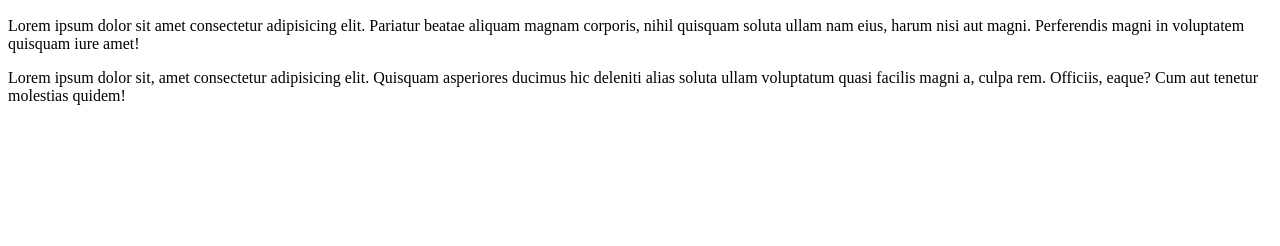
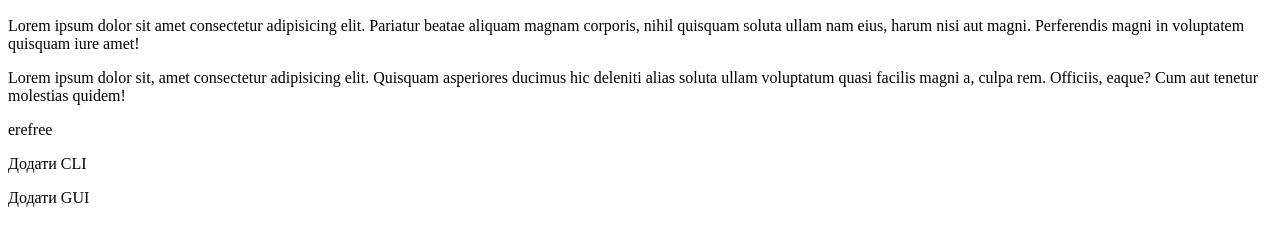
Before and after one commit to KonstantinSpudka/pe2022-1-git-intro, a plain HTML site: page index.html in a window 1280 px wide. Shown: the part 110-356 px from the top of the page. Drawn offline with Linux system fonts and the light colour scheme.

Commit message:
<p>Додати CLI</p>        <p>Додати GUI</p>

```diff
--- a/index.html
+++ b/index.html
@@ -15,5 +15,8 @@
     <footer>
         Lorem ipsum dolor sit, amet consectetur adipisicing elit. Quisquam asperiores ducimus hic deleniti alias soluta ullam voluptatum quasi facilis magni a, culpa rem. Officiis, eaque? Cum aut tenetur molestias quidem!
     </footer>
+    <p>erefree</p>
+    <p>Додати CLI</p>
+    <p>Додати GUI</p>
 </body>
 </html>
```
